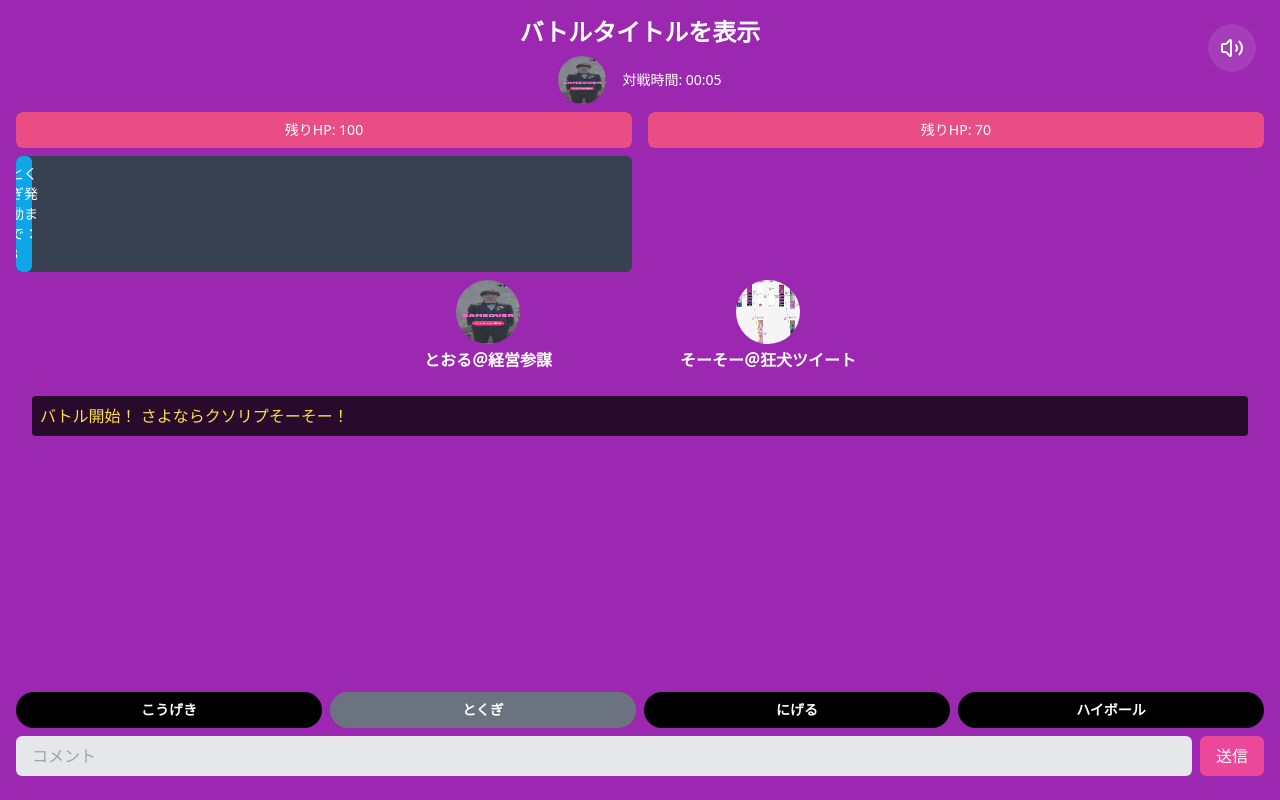
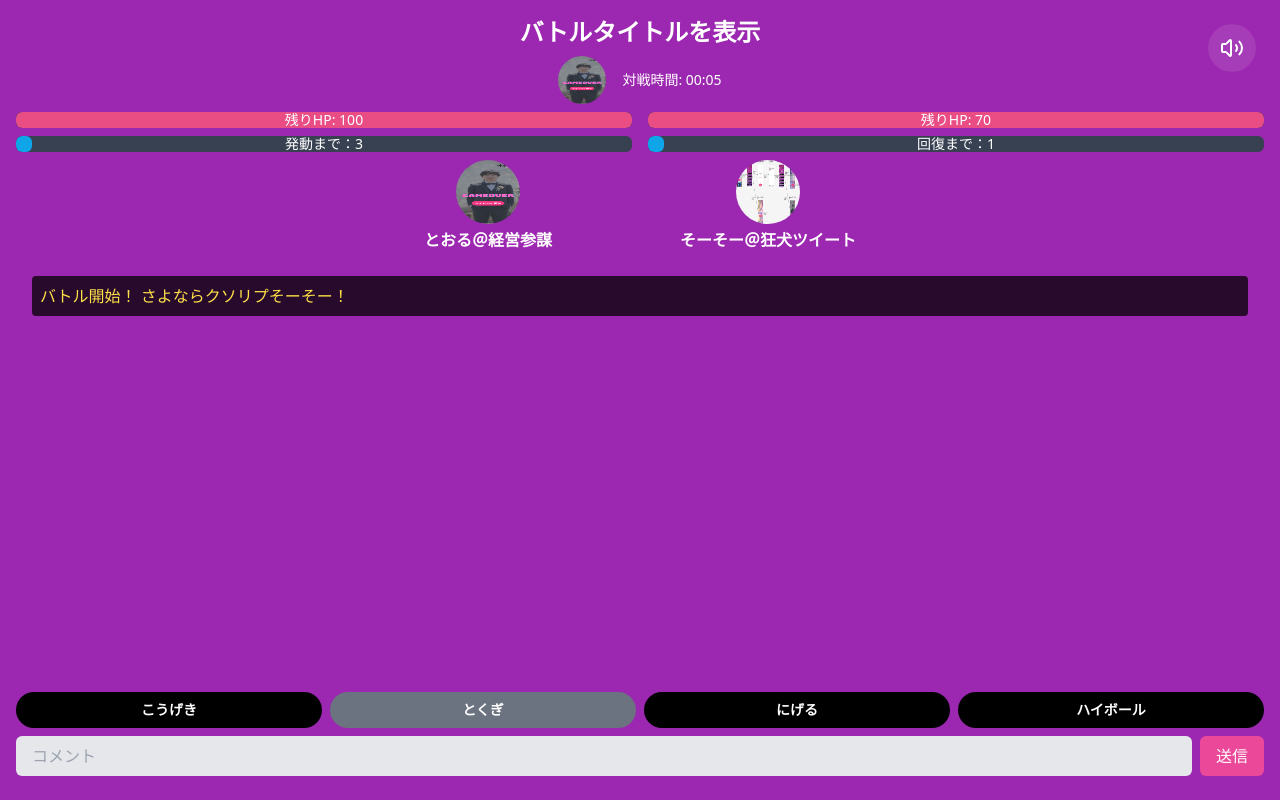
Before and after one commit to momopeee/battlefm, a React (Vite) app: page /battle1 in a window 1280 px wide. Built offline with nearby package versions, Linux system fonts and the light colour scheme.

Commit message:
Modify special gauge component
- Update special gauge text and layering.
- Change special gauge shape to match HP bar.
- Add special gauge to opponent HP bar.

```diff
--- a/src/components/HPBar.tsx
+++ b/src/components/HPBar.tsx
@@ -11,11 +11,13 @@ const HPBar: React.FC<HPBarProps> = ({ currentHP, maxHP }) => {
 
   return (
     <div className="w-full">
-      <div className="bg-gray-700 rounded-md overflow-hidden">
+      <div className="bg-gray-700 rounded-md overflow-hidden relative">
         <div
-          className="bg-battle-pink text-white rounded-md p-2 flex justify-center"
+          className="bg-battle-pink text-white rounded-md h-full p-2"
           style={{ width: `${percentage}%` }}
         >
+        </div>
+        <div className="absolute inset-0 flex justify-center items-center">
           <span className="text-white text-sm z-10">残りHP: {currentHP}</span>
         </div>
       </div>
--- a/src/components/SpecialGauge.tsx
+++ b/src/components/SpecialGauge.tsx
@@ -4,20 +4,25 @@ import React from 'react';
 interface SpecialGaugeProps {
   currentValue: number;
   maxValue: number;
+  label?: string;
 }
 
-const SpecialGauge: React.FC<SpecialGaugeProps> = ({ currentValue, maxValue }) => {
+const SpecialGauge: React.FC<SpecialGaugeProps> = ({ currentValue, maxValue, label }) => {
   const percentage = Math.max(0, Math.min(100, (currentValue / maxValue) * 100));
   const remainingToFull = maxValue - currentValue;
 
   return (
     <div className="w-full">
-      <div className="bg-gray-700 rounded-md overflow-hidden">
+      <div className="bg-gray-700 rounded-md overflow-hidden relative">
         <div
-          className="bg-sky-500 text-white rounded-md p-2 flex justify-center"
+          className="bg-sky-500 text-white rounded-md h-full p-2"
           style={{ width: `${percentage}%` }}
         >
-          <span className="text-white text-sm z-10">とくぎ発動まで：{remainingToFull}</span>
+        </div>
+        <div className="absolute inset-0 flex justify-center items-center">
+          <span className="text-white text-sm z-10">
+            {label ? label : `発動まで：${remainingToFull}`}
+          </span>
         </div>
       </div>
     </div>
--- a/src/pages/Battle1Screen.tsx
+++ b/src/pages/Battle1Screen.tsx
@@ -410,10 +410,12 @@ const Battle1Screen: React.FC = () => {
           <SpecialGauge currentValue={attackCount} maxValue={3} />
         </div>
         <div className="flex-1">
-          {/* Empty div to maintain layout balance */}
-          <div className="invisible">
-            <SpecialGauge currentValue={0} maxValue={1} />
-          </div>
+          {/* Opponent's special gauge (heal mode gauge) */}
+          <SpecialGauge
+            currentValue={sosoHealMode ? 0 : opponent1.currentHp <= 30 ? 1 : 0}
+            maxValue={1}
+            label={sosoHealMode ? "回復中" : "回復まで：1"}
+          />
         </div>
       </div>
 
```
